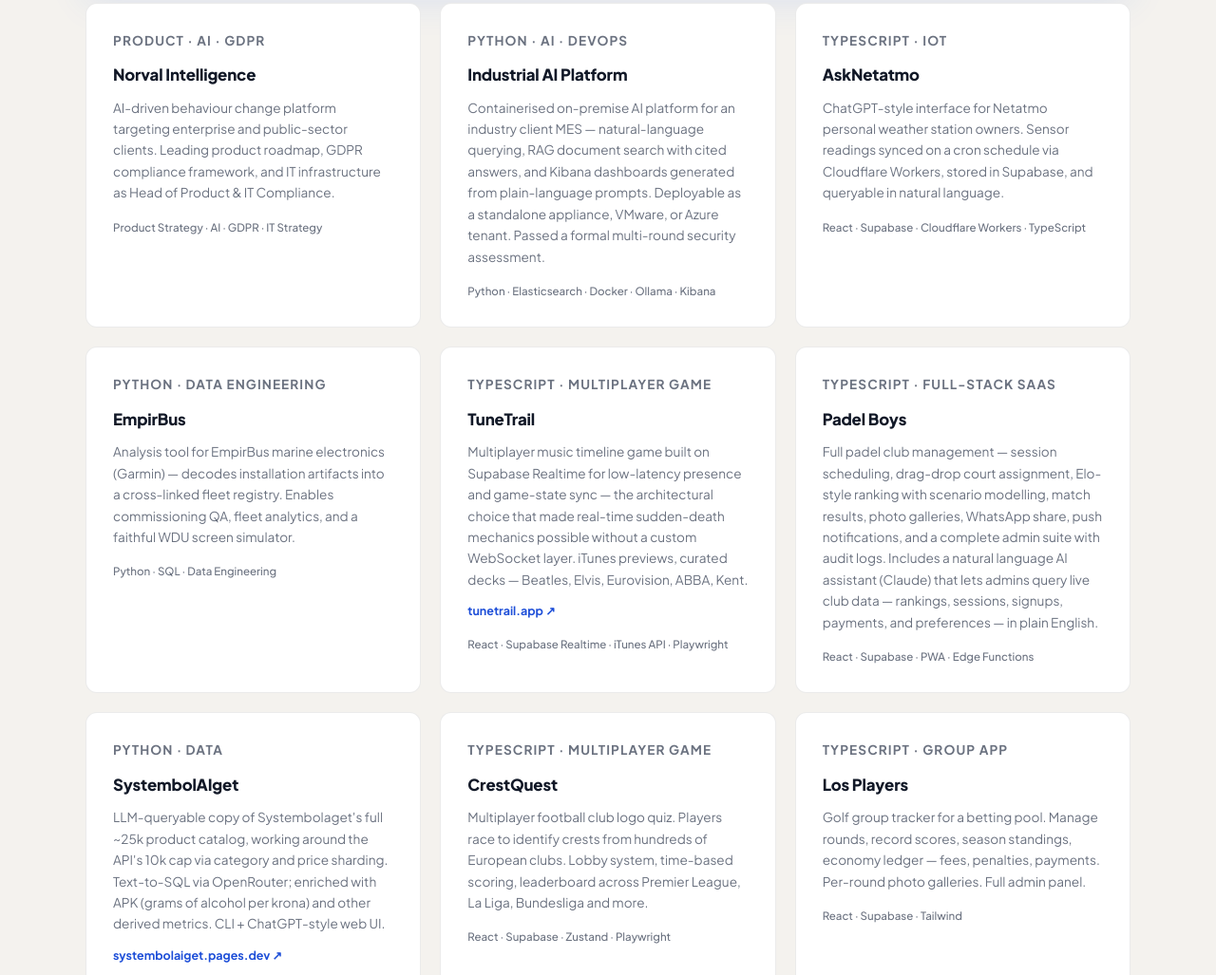
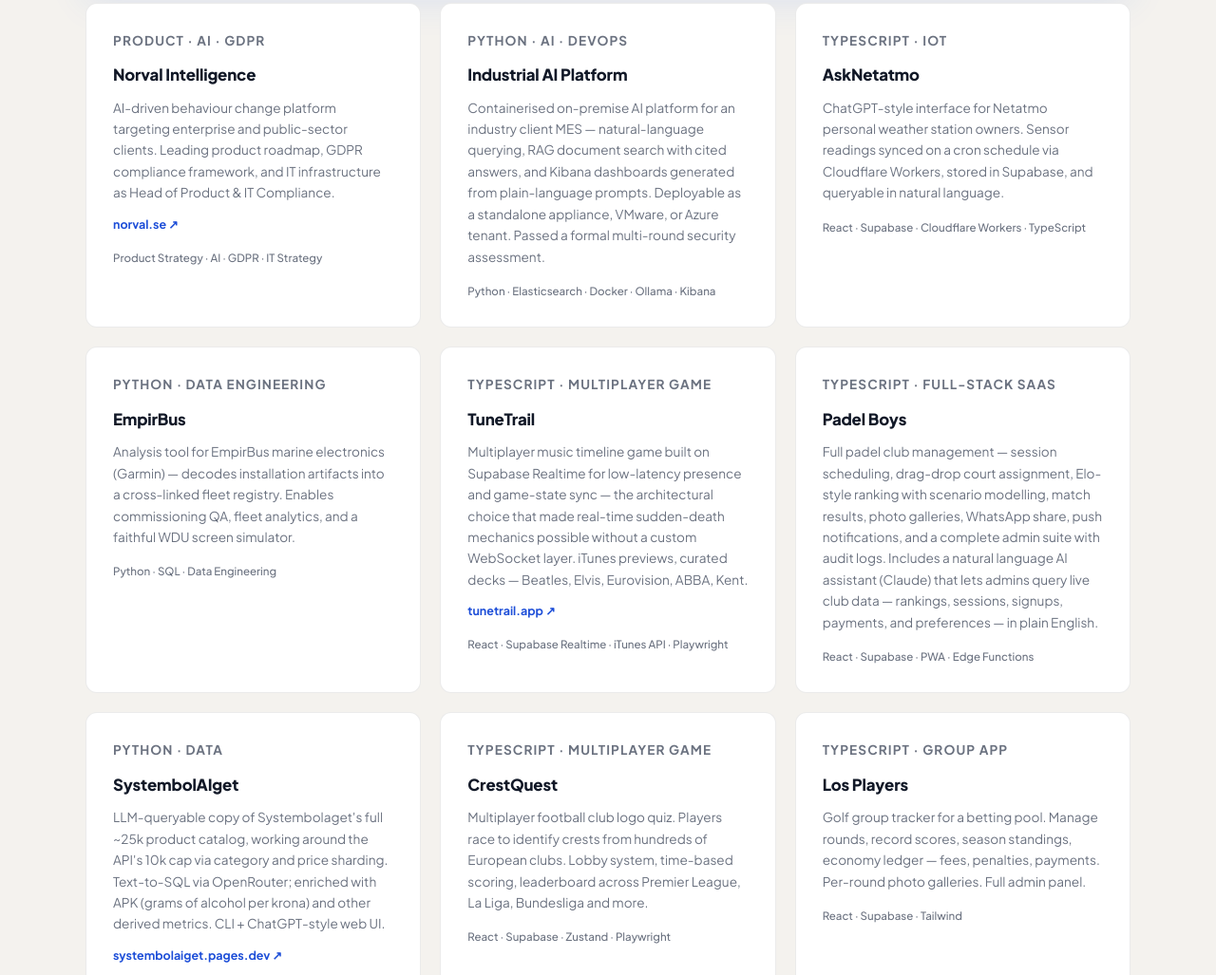
Before and after one commit to danmvlarsson75/danmvlarsson75.github.io, a plain HTML site: page index.html in a window 1280 px wide. Shown: the part 2741-3768 px from the top of the page at 95% size. Drawn offline with Linux system fonts and the light colour scheme.

Commit message:
Link norval.se from the Norval Intelligence project card
Co-Authored-By: Claude Opus 5 <noreply@anthropic.com>

```diff
--- a/index.html
+++ b/index.html
@@ -305,6 +305,7 @@
         <p class="proj-lang lang-ts">Product · AI · GDPR</p>
         <h3>Norval Intelligence</h3>
         <p>AI-driven behaviour change platform targeting enterprise and public-sector clients. Leading product roadmap, GDPR compliance framework, and IT infrastructure as Head of Product &amp; IT Compliance.</p>
+        <a href="https://norval.se" target="_blank" rel="noopener" class="proj-link">norval.se ↗</a>
         <div class="proj-tech">Product Strategy · AI · GDPR · IT Strategy</div>
       </div>
 
```
